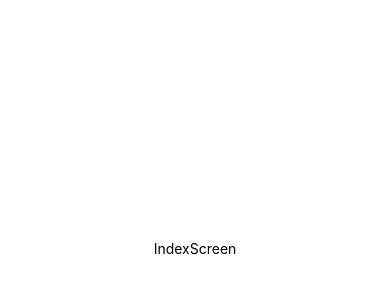
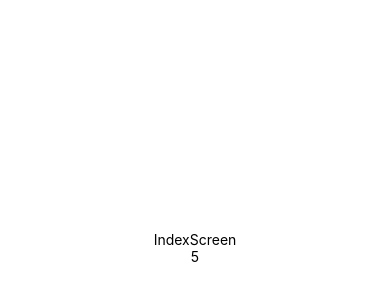
Before and after one commit to thisismemukul/blog_demo, a React Native app: screen /IndexScreen in a window 390 px wide. Shown: the part 174-474 px from the top of the page. Built offline with nearby package versions, Linux system fonts and the light colour scheme.

Commit message:
Advance State Management with useContext

```diff
--- a/App.js
+++ b/App.js
@@ -2,14 +2,15 @@ import { StatusBar } from 'expo-status-bar';
 import { NavigationContainer } from '@react-navigation/native';
 import React from 'react';
 import HomeStack from './src/navigation/HomeStack';
+import {BlogProvider} from './src/context/BlogContext';
 const App = () => {
   return (
-    <>
+    <BlogProvider>
       <StatusBar style="auto" />
       <NavigationContainer>
         <HomeStack />
       </NavigationContainer>
-    </>
+    </BlogProvider>
   )
 }
 
--- /dev/null
+++ b/src/context/BlogContext.js
@@ -0,0 +1,9 @@
+import React from 'react'
+
+const BlogContext = React.createContext();
+
+export const BlogProvider = ({ children }) => {
+    return <BlogContext.Provider value={5}>{children}</BlogContext.Provider>;
+}
+
+export default BlogContext
--- a/src/screens/IndexScreen.js
+++ b/src/screens/IndexScreen.js
@@ -1,10 +1,12 @@
 import { StyleSheet, Text, View } from 'react-native'
-import React from 'react'
-
+import React, { useContext } from 'react'
+import BlogContext from '../context/BlogContext'
 const IndexScreen = () => {
+    const value = useContext(BlogContext);
     return (
         <View style={styles.container}>
             <Text>IndexScreen</Text>
+            <Text>{value}</Text>
         </View>
     )
 }
```
Lines whose indentation alone changed are shown as unchanged.
